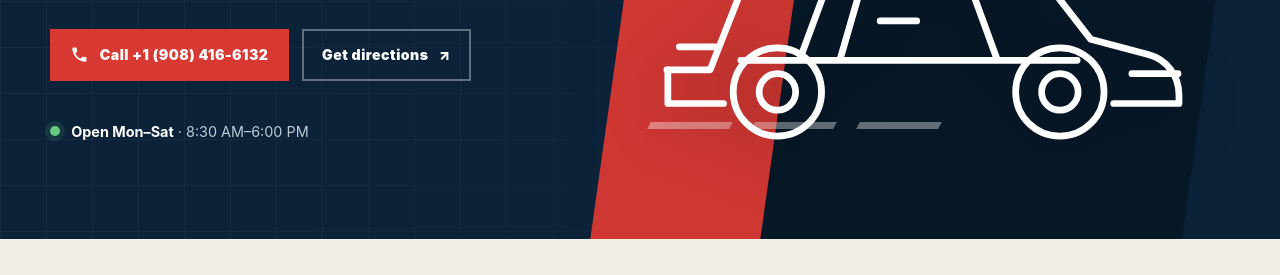
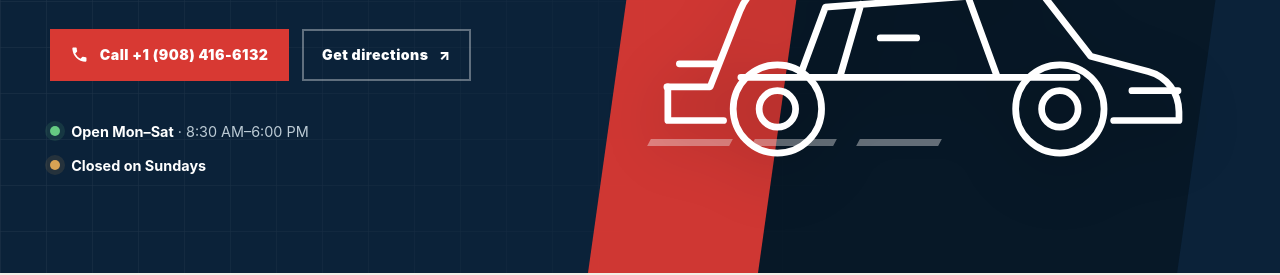
Before and after one commit to brianhockey26-coder/napa_auto_repair_site, a website: page src/index.html in a window 1280 px wide. Shown: the part 534-809 px from the top of the page. Drawn offline with Linux system fonts and the light colour scheme.

Commit message:
feat: show Sunday closure in hero hours

```diff
--- a/src/index.html
+++ b/src/index.html
@@ -82,9 +82,15 @@
                 Get directions <span aria-hidden="true">↗</span>
               </a>
             </div>
-            <div class="hours-strip">
-              <span class="status-dot" aria-hidden="true"></span>
-              <span><strong>Open Mon–Sat</strong> · 8:30 AM–6:00 PM</span>
+            <div class="hours-summary">
+              <div class="hours-strip">
+                <span class="status-dot" aria-hidden="true"></span>
+                <span><strong>Open Mon–Sat</strong> · 8:30 AM–6:00 PM</span>
+              </div>
+              <div class="hours-strip">
+                <span class="status-dot status-dot-closed" aria-hidden="true"></span>
+                <span><strong>Closed on Sundays</strong></span>
+              </div>
             </div>
           </div>
 
--- a/src/styles.css
+++ b/src/styles.css
@@ -109,9 +109,11 @@ h1 em { color: var(--red); font-style: normal; }
 .button-light { color: var(--navy-950); background: white; }
 .button-light:hover { background: var(--cream); }
 
-.hours-strip { margin-top: 2.4rem; display: flex; align-items: center; gap: 0.7rem; color: #bccbd5; font-size: 0.9rem; }
+.hours-summary { margin-top: 2.4rem; display: grid; gap: 0.7rem; }
+.hours-strip { display: flex; align-items: center; gap: 0.7rem; color: #bccbd5; font-size: 0.9rem; }
 .hours-strip strong { color: white; }
 .status-dot { width: 10px; height: 10px; background: #65cb82; border-radius: 50%; box-shadow: 0 0 0 5px rgba(101,203,130,.13); }
+.status-dot-closed { background: #d7a254; box-shadow: 0 0 0 5px rgba(215,162,84,.13); }
 
 .hero-art { position: relative; min-height: 520px; display: flex; align-items: flex-end; }
 .service-badge { position: absolute; top: 4.5rem; right: 0; z-index: 3; width: 240px; padding: 1.3rem; color: var(--navy-950); background: var(--cream); box-shadow: var(--shadow); }
```
Also changed, not shown: src/es/index.html (+4 -1 lines), src/zh/index.html (+4 -1 lines), test/localization.test.mjs (+16 -0 lines).
